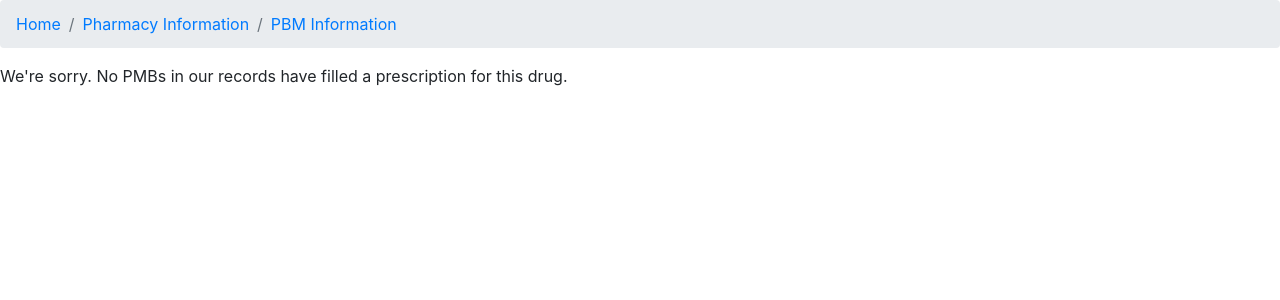
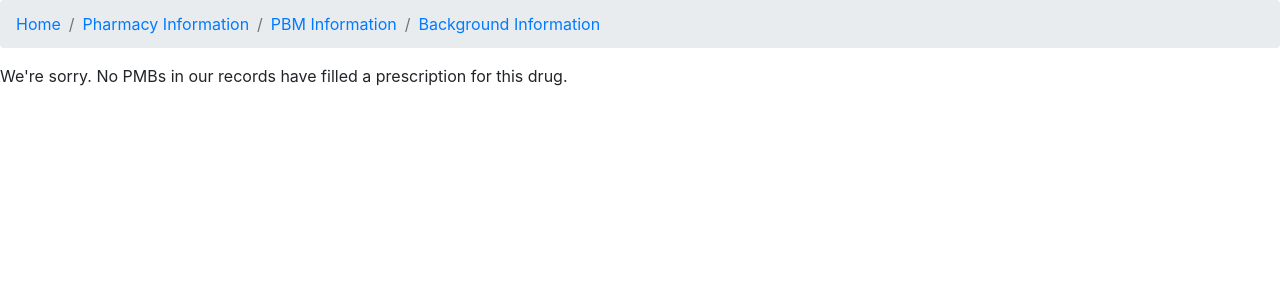
Before and after one commit to BloomTech-Labs/CS10-medical-dashboard, a Django app: template labs7_med_dash_project/rx_info/templates/rx_info/no_PBM_results.html in a window 1280 px wide. Shown: the top 300 px of the page. Run offline with Django 3.2, Linux system fonts and the light colour scheme; the template is opened without the code that fills it, so the values that code supplies are empty; some libraries are stand-ins or nearby versions.

Commit message:
Update no_PBM_results.html
update for background page

```diff
--- a/labs7_med_dash_project/rx_info/templates/rx_info/no_PBM_results.html
+++ b/labs7_med_dash_project/rx_info/templates/rx_info/no_PBM_results.html
@@ -11,6 +11,7 @@
       <li class="breadcrumb-item"><a href="{% url 'home' %}">Home</a></li>
       <li class="breadcrumb-item"><a href="{% url 'pharmacy_info' %}">Pharmacy Information</a></li>
       <li class="breadcrumb-item"><a href="{% url 'PBM_info' %}">PBM Information</a></li>
+      <li class="breadcrumb-item"><a href="{% url 'background' %}">Background Information</a></li>
     </ol>
 </nav>
 
```
